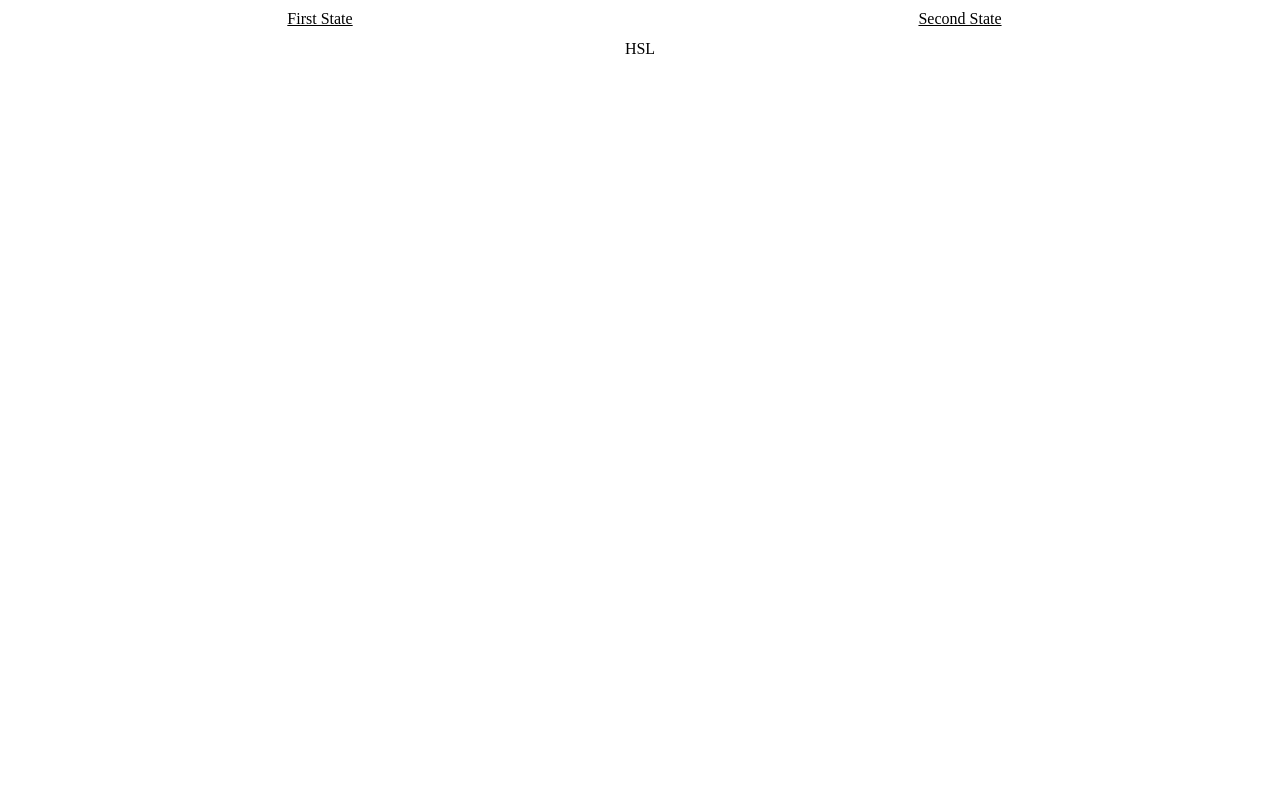
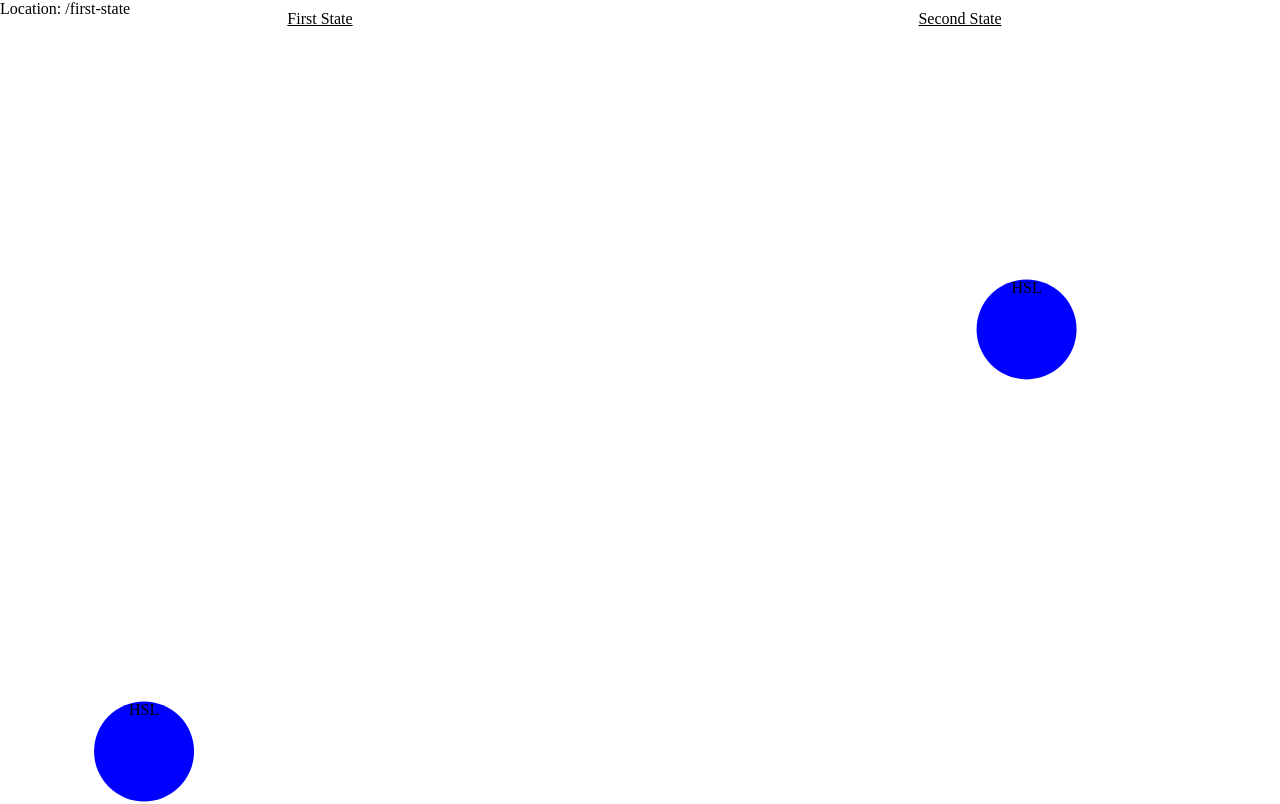
Before and after one commit to BelenPeluffo/animations-test, a React (Vite) app: page /first-state in a window 1280 px wide. Shown: the top 804 px of the page. Built offline with nearby package versions, Linux system fonts and the light colour scheme.

Commit message:
refactor (CSS & animations): deletes styling related to react-transition-group. Creates animations so that every time a link is clicked, circular divs change position.

```diff
--- a/src/assets/app.module.css
+++ b/src/assets/app.module.css
@@ -34,30 +34,5 @@
   color: white;
   padding-top: 20px;
   font-size: 30px;
+  background-color: coral !important;
 }
-
-.fade-enter {
-  opacity: 0;
-  z-index: 1;
-}
-
-/* Cuando las clases están pegadas significa que la regla
-sólo aplica a aquellos elementos que tengan ambas: */
-/* .fade-enter.fade-enter-active {
-  opacity: 1;
-  transition: opacity 250ms ease-in;
-} */
-
-.fade-enter-active {
-  opacity: 1;
-  transition: opacity 1000ms ease-in;
-}
-
-.fade-exit {
-  opacity: 1;
-}
-
-.fade-exit-active {
-  opacity: 0;
-  transition: opacity 1000ms ease-in;
-}
--- a/src/constants/routes.js
+++ b/src/constants/routes.js
@@ -1,8 +1,10 @@
-export const routeAnimations = {
-  initial: {
-    y: "100vh",
-  },
-  final: {
-    y: "0vh",
-  },
-};
+
+// export const routeAnimations = {
+//   initial: {
+//     y: "100vh",
+//   },
+//   final: {
+//     y: "0vh",
+//     // x: "-10vw"
+//   },
+// };
--- a/src/pages/HSL.jsx
+++ b/src/pages/HSL.jsx
@@ -1,17 +1,35 @@
-import styles from "../assets/app.module.css";
-import { motion } from "framer-motion";
+import "../assets/app.module.css";
+import { motion, useAnimation } from "framer-motion";
 import { routeAnimations } from "../constants/routes";
+import { useEffect } from "react";
 
-const HSL = () => {
+const HSL = ({ position }) => {
   // const { h, s, l } = useParams();
-  console.log('HSL');
+  const controls = useAnimation();
+
+  useEffect(() => {
+    const newPosition = {
+      x: Math.random() * window.innerWidth,
+      y: Math.random() * window.innerHeight,
+    }
+    controls.start(newPosition);
+  }, [position]);
+
+  console.log("HSL");
   return (
     <motion.div
-      variants={routeAnimations}
-      initial="initial"
-      animate="final"
-      // className={styles.colorPage}
-      // style={{ backgroundColor: `hsl(${h}, ${s}%, ${l}%)` }}
+      // variants={routeAnimations}
+      // initial="initial"
+      // animate="final"
+      // className="colorPage"
+      animate={controls}
+      style={{
+        // position: 'absolute',
+        borderRadius: "50%",
+        width: "100px",
+        height: "100px",
+        background: "blue",
+      }}
     >
       HSL
     </motion.div>
--- a/src/pages/Home.jsx
+++ b/src/pages/Home.jsx
@@ -1,13 +1,19 @@
-import { Outlet } from "react-router-dom";
+import { Outlet, useLocation } from "react-router-dom";
 import NavBar from "../components/NavBar";
 import styles from "../assets/app.module.css";
+import HSL from "./HSL";
 
 const Home = () => {
+  const location = useLocation();
   return (
     <div className={styles.fill}>
       <NavBar />
+      Location: {location.pathname}
       <div className={styles.content}>
-        <Outlet />
+        {/* <Outlet /> */}
+        <HSL />
+        <HSL />
+        <HSL />
       </div>
     </div>
   );
--- a/src/routes/AppRouter.jsx
+++ b/src/routes/AppRouter.jsx
@@ -10,8 +10,8 @@ export const AppRouter = () => {
   return (
     <Routes location={location} key={location.key}>
       <Route path="/" element={<Home />}>
-        <Route path="first-state" element={<HSL />} />
-        <Route path="second-state" element={<RGB />} />
+        <Route path="first-state" element={<Home />} />
+        <Route path="second-state" element={<Home />} />
         <Route path="*" element={<ErrorPage />} />
       </Route>
     </Routes>
```
